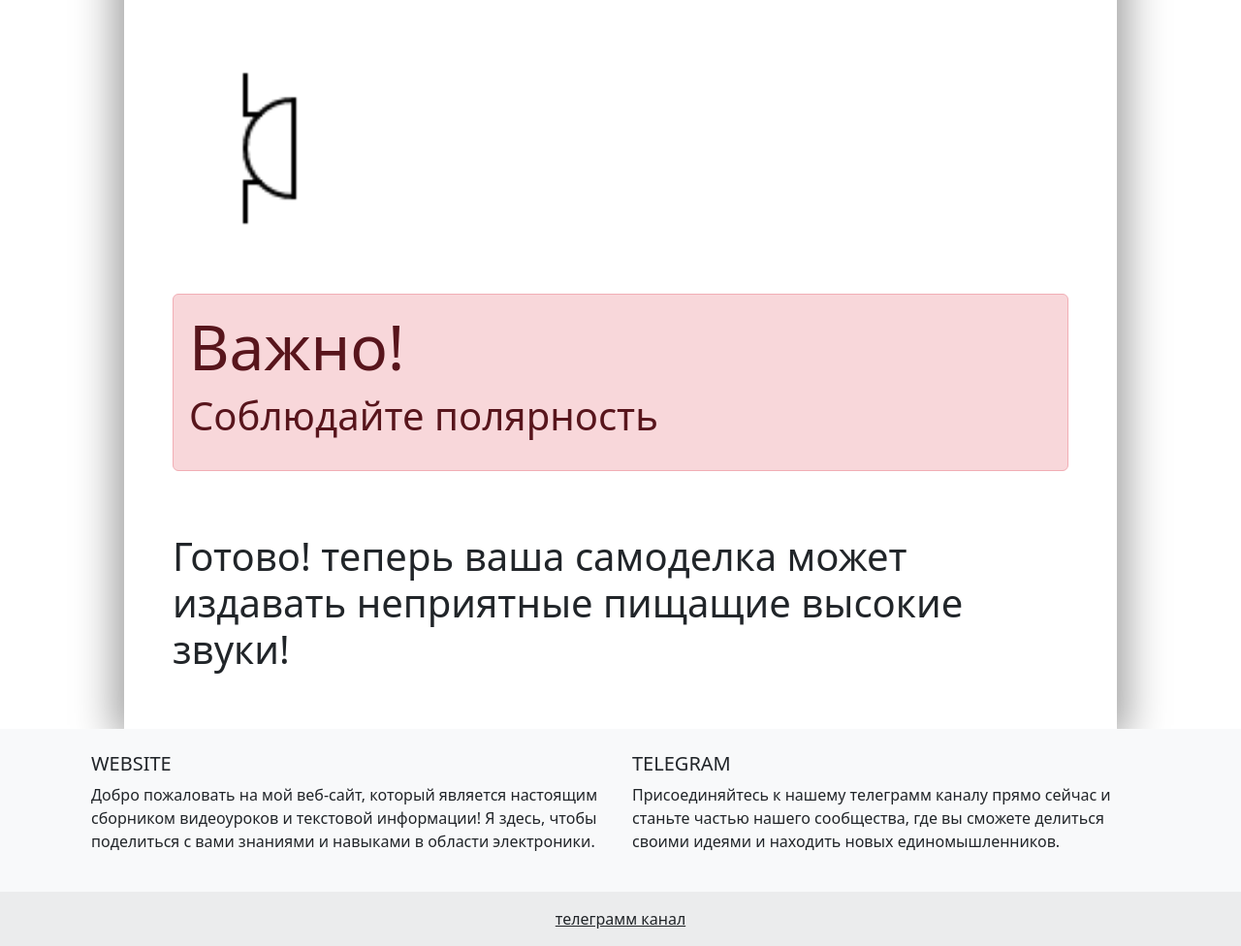
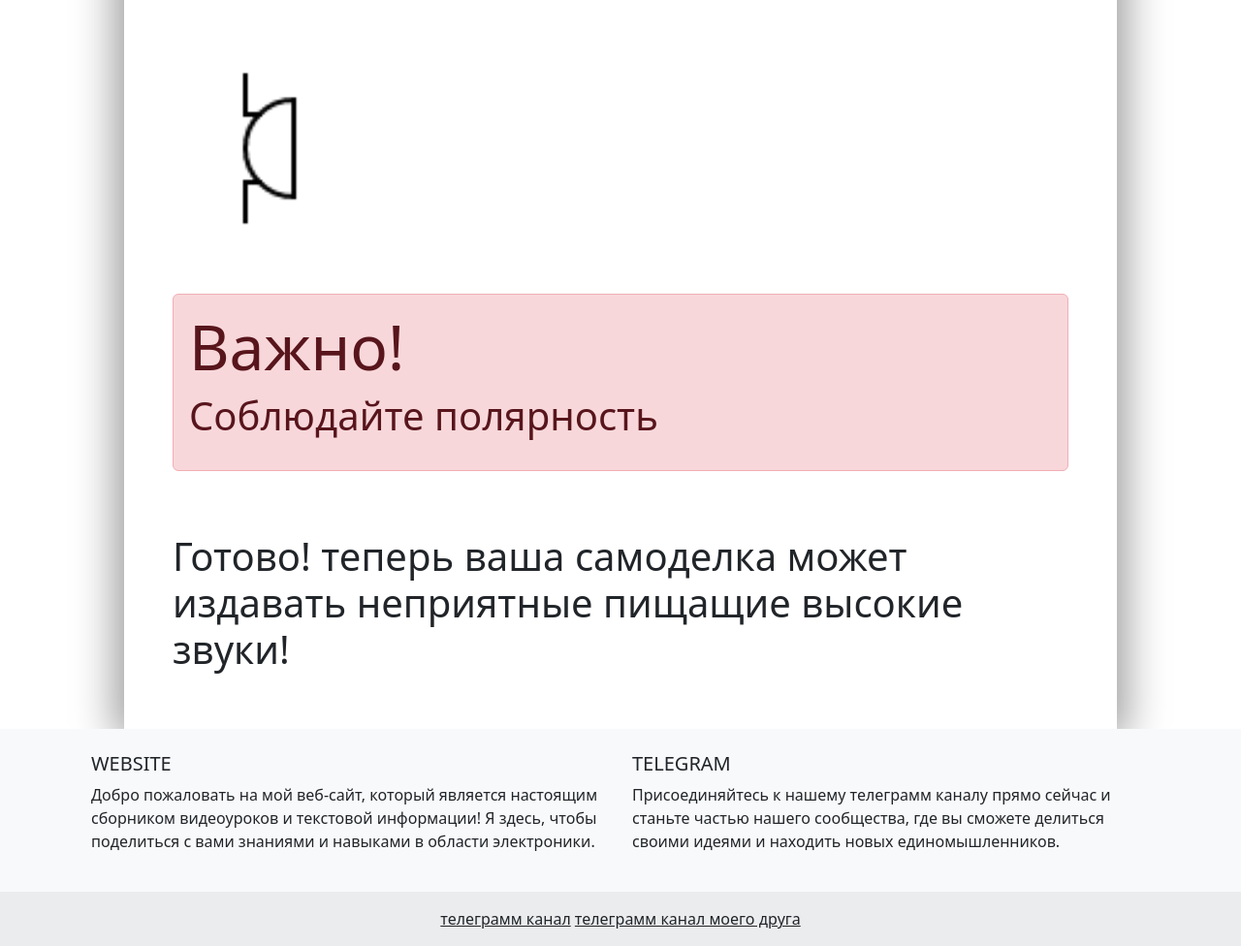
Before and after one commit to smompy/electronics, a plain HTML site: page pishalka.html in a window 1280 px wide. Shown: the part 2322-3298 px from the top of the page at 97% size. Drawn offline with nearby package versions, Linux system fonts and the light colour scheme.

Commit message:
Update pishalka.html

```diff
--- a/pishalka.html
+++ b/pishalka.html
@@ -141,7 +141,8 @@
 
   <!-- Copyright -->
   <div class="text-center p-3" style="background-color: rgba(0, 0, 0, 0.05);">
-    <a class="text-body" href="https://t.me/teikoki0">телеграмм канал</a>
+    <a class="text-body" href="https://t.me/swompy22">телеграмм канал</a>
+          <a class="text-body" href="https://t.me/teikoki">телеграмм канал моего друга</a>
   </div>
   <!-- Copyright -->
 </footer>
```
